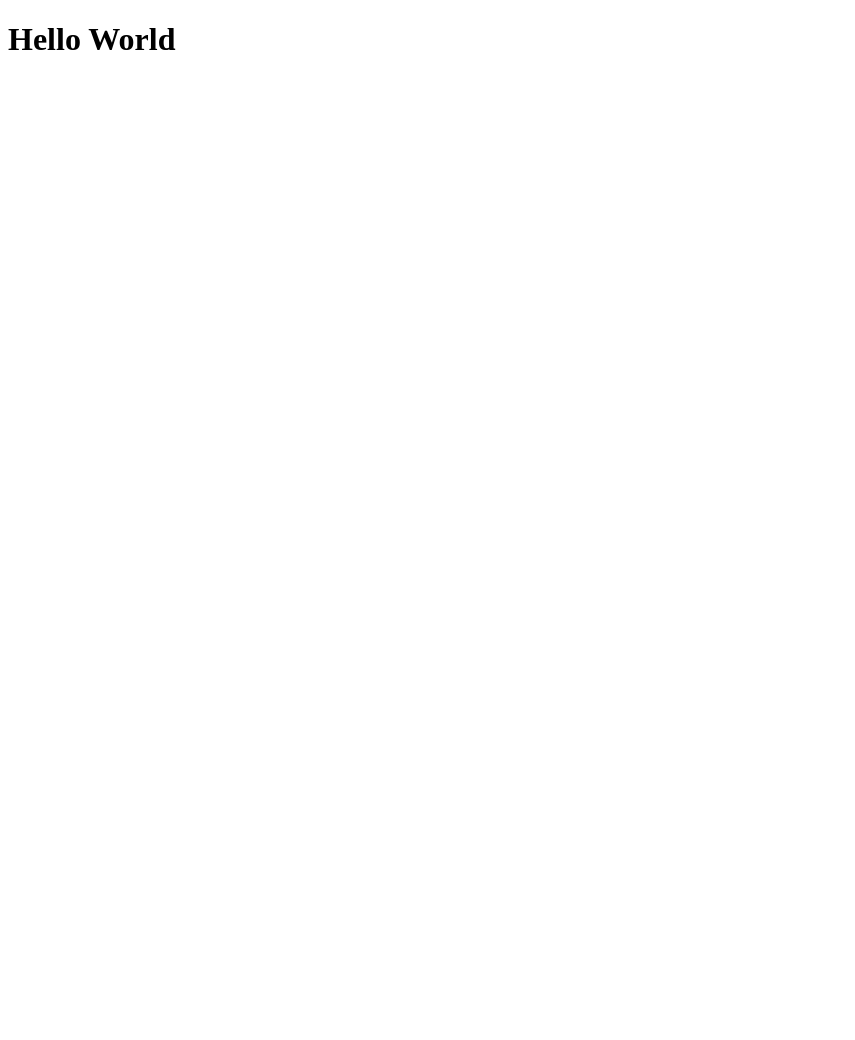
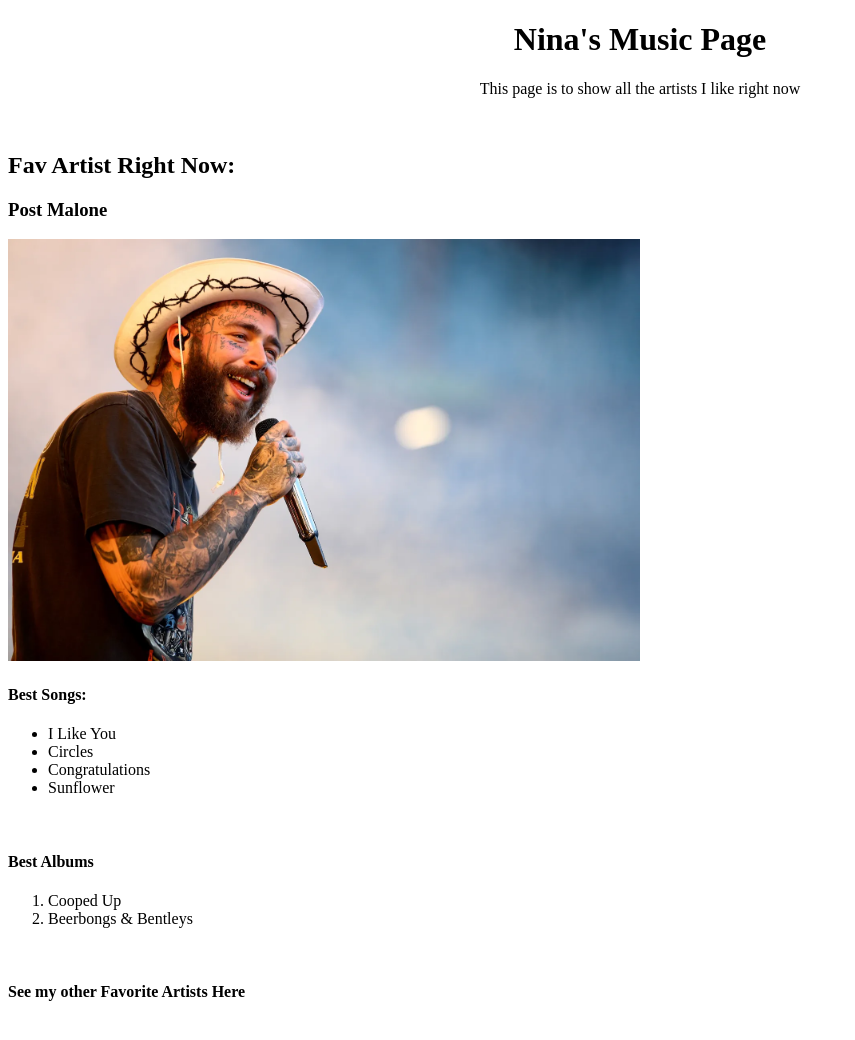
Before and after one commit to nxnnuh/html-practice, a plain HTML site: page index.html in a window 1280 px wide. Shown: the whole page, without its empty margins (0-855 px from the left). Before the commit the page ends 800 px from the top, so only its background shows below. Drawn offline with Linux system fonts and the light colour scheme.

Commit message:
git commit -m "Index becomes music page for Posty"

```diff
--- a/index.html
+++ b/index.html
@@ -1,9 +1,47 @@
 <!DOCTYPE html>
 <html>
     <head>
-        <title>HTML Practice</title>
+        <title> My Music Page </title>
     </head>
     <body>
-        <h1>Hello World</h1>
+
+        <center>
+        <h1> Nina's Music Page </h1>
+
+
+        <p> This page is to show all the artists I like right now </p>
+        </center>
+        <br>
+
+        <h2> Fav Artist Right Now:</h2>
+        <h3> Post Malone </h3>
+
+        <img
+        src = "img\postmalone.png"
+        alt = "Image on Post Malone SInging"
+        width = "50%"
+        >
+
+        <h4> Best Songs: </h4>
+        <ul>
+            <li> I Like You </li>
+            <li> Circles </li>
+            <li> Congratulations </li>
+            <li> Sunflower </li>
+        </ul>
+
+        <br>
+        <h4> Best Albums </h4>
+        <ol>
+            <li> Cooped Up </li>
+            <li> Beerbongs & Bentleys </li>
+        </ol>
+
+
+        <br>
+
+        <h4> See my other Favorite Artists Here </h4>
+
+        <br>
     </body>
 </html>
```
Also changed, not shown: img/postmalone.png (added).
